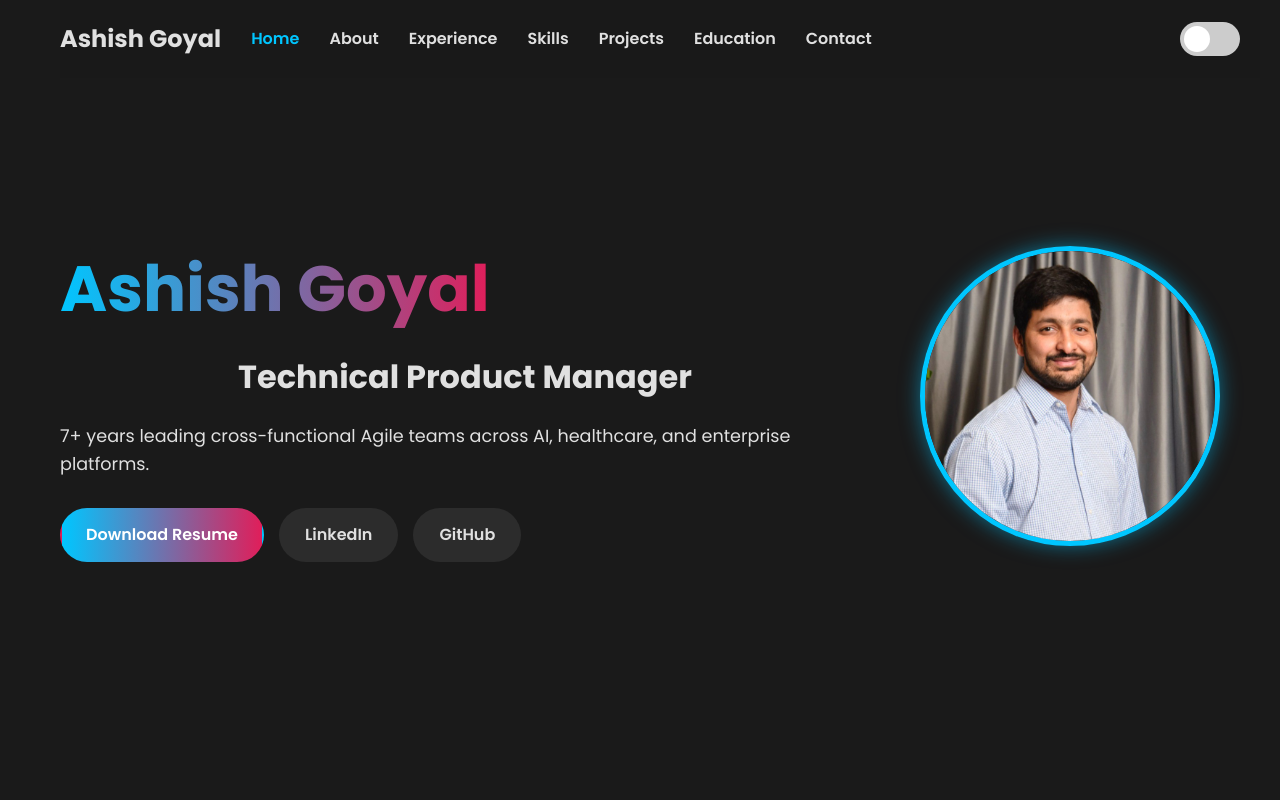
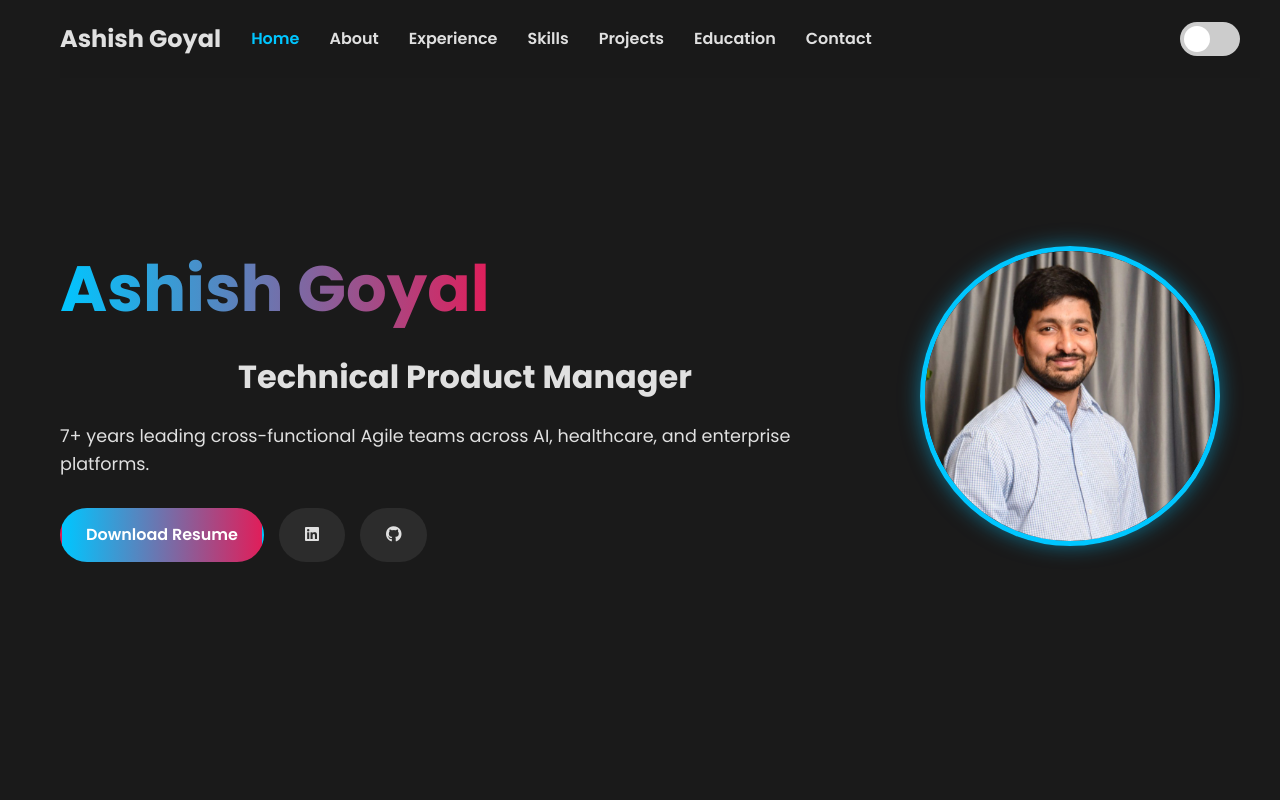
Before and after one commit to ashishgoyal545/ashishgoyal545.github.io, a plain HTML site: page index.html in a window 1280 px wide. Shown: the top 800 px of the page. Drawn offline with Linux system fonts and the light colour scheme.

Commit message:
Feat: Replace social media text with icons in hero section

```diff
--- a/index.html
+++ b/index.html
@@ -41,8 +41,8 @@
                     <p>7+ years leading cross-functional Agile teams across AI, healthcare, and enterprise platforms.</p>
                     <div class="hero-buttons">
                         <a href="#" class="btn gradient-btn">Download Resume</a>
-                        <a href="https://linkedin.com/in/ashishgoyal345" class="btn">LinkedIn</a>
-                        <a href="https://github.com/ashishgoyal545" class="btn">GitHub</a>
+                        <a href="https://linkedin.com/in/ashishgoyal345" class="btn"><i class="fab fa-linkedin"></i></a>
+                        <a href="https://github.com/ashishgoyal545" class="btn"><i class="fab fa-github"></i></a>
                     </div>
                 </div>
                 <div class="hero-image">
```
